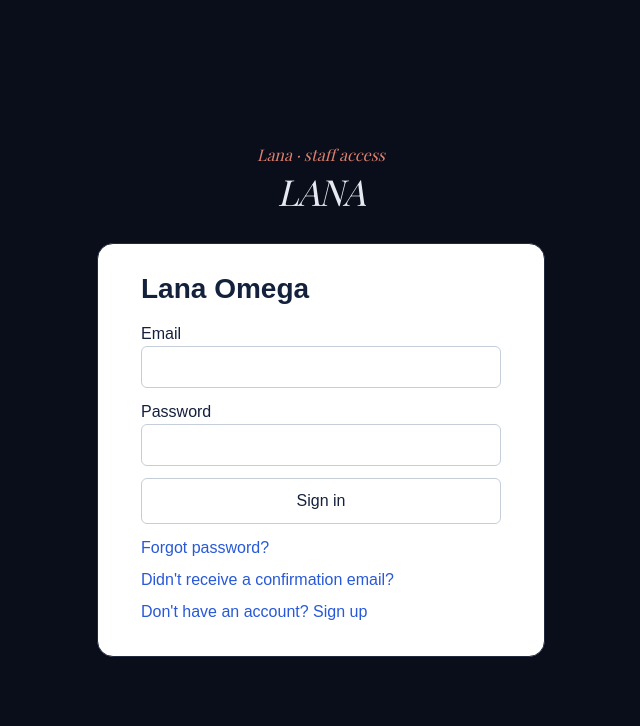
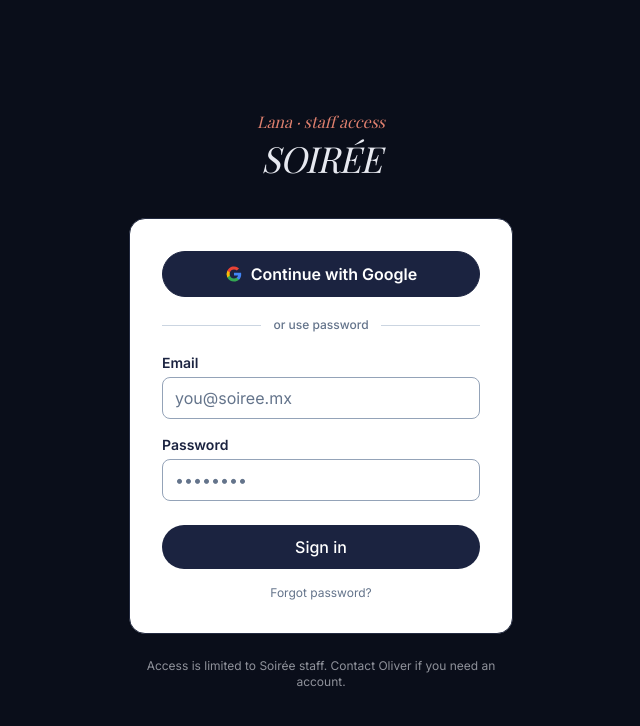
Before and after one commit to oliver7575-blip/lana-omega, a Next.js app: page /login in a window 1280 px wide. Shown: the top 726 px of the page, without its empty margins (319-959 px from the left). Built offline with nearby package versions, Linux system fonts and the light colour scheme; a web font is replaced by a local one.

Commit message:
Beta login page with Google sign-in
Beta login page with Google sign-in; plain-text maintenance reminders until the template is approved

```diff
--- /dev/null
+++ b/app/auth/callback/route.ts
@@ -0,0 +1,21 @@
+import { NextResponse } from 'next/server'
+import { createClient } from '@/lib/supabase/server'
+
+/** Google sign-in lands here: finish the session and check this person is hotel staff. */
+export async function GET(request: Request) {
+  const url = new URL(request.url)
+  const code = url.searchParams.get('code')
+  const back = (reason: string) => NextResponse.redirect(new URL(`/login?error=${reason}`, url.origin))
+  if (!code) return back('google_failed')
+
+  const supabase = await createClient()
+  const { data, error } = await supabase.auth.exchangeCodeForSession(code)
+  if (error || !data.user) return back('google_failed')
+
+  const { data: staff } = await supabase.from('staff_users').select('id').eq('auth_uid', data.user.id).maybeSingle()
+  if (!staff) {
+    await supabase.auth.signOut()
+    return back('no_access')
+  }
+  return NextResponse.redirect(new URL('/', url.origin))
+}
--- a/app/login/page.tsx
+++ b/app/login/page.tsx
@@ -1,78 +1,127 @@
 'use client'
 
-import { useState } from 'react'
-import { useRouter } from 'next/navigation'
+import { Suspense, useEffect, useState } from 'react'
+import { useRouter, useSearchParams } from 'next/navigation'
 import Link from 'next/link'
 import { createClient } from '@/lib/supabase/client'
 
-export default function LoginPage() {
+const ERRORS: Record<string, string> = {
+  google_failed: 'Google sign-in did not complete. Please try again.',
+  no_access: 'That Google account is not linked to any staff account. Ask your manager to add you.',
+}
+
+// Shown on the login page; set NEXT_PUBLIC_LOGIN_TITLE in Vercel to change it.
+const TITLE = process.env.NEXT_PUBLIC_LOGIN_TITLE || 'Soirée'
+const FOOTER = process.env.NEXT_PUBLIC_LOGIN_FOOTER || 'Access is limited to Soirée staff. Contact Oliver if you need an account.'
+
+function LoginForm() {
   const [email, setEmail] = useState('')
   const [password, setPassword] = useState('')
   const [error, setError] = useState<string | null>(null)
   const [loading, setLoading] = useState(false)
+  const [googleLoading, setGoogleLoading] = useState(false)
   const router = useRouter()
+  const params = useSearchParams()
+
+  useEffect(() => {
+    const e = params.get('error')
+    if (e) setError(ERRORS[e] ?? 'Sign-in failed.')
+  }, [params])
 
   async function handleSubmit(e: React.FormEvent) {
     e.preventDefault()
     setError(null)
     setLoading(true)
-
-    const supabase = createClient()
-    const { error } = await supabase.auth.signInWithPassword({ email, password })
-
+    const { error } = await createClient().auth.signInWithPassword({ email, password })
     setLoading(false)
-
     if (error) {
       setError(error.message)
       return
     }
-
     router.push('/')
     router.refresh()
   }
 
+  async function handleGoogle() {
+    setError(null)
+    setGoogleLoading(true)
+    const { error } = await createClient().auth.signInWithOAuth({
+      provider: 'google',
+      options: { redirectTo: `${window.location.origin}/auth/callback` },
+    })
+    if (error) {
+      setGoogleLoading(false)
+      setError(error.message)
+    }
+  }
+
   return (
-    <main style={{ maxWidth: 360, margin: '80px auto', fontFamily: 'sans-serif' }}>
-      <h1>Lana Omega</h1>
-      <form onSubmit={handleSubmit}>
-        <div style={{ marginBottom: 12 }}>
-          <label htmlFor="email">Email</label>
-          <br />
+    <main className="flex min-h-screen items-center justify-center bg-paper px-6">
+      <div className="w-full max-w-sm">
+        <div className="mb-10 text-center">
+          <p className="mb-1 font-display italic text-clay">Lana · staff access</p>
+          <h1 className="font-display text-4xl uppercase italic tracking-tight text-navy">{TITLE}</h1>
+        </div>
+        <form onSubmit={handleSubmit} className="rounded-2xl border border-line bg-white p-8 shadow-sm">
+          <button
+            type="button"
+            onClick={handleGoogle}
+            disabled={googleLoading}
+            className="mb-5 flex w-full items-center justify-center gap-2 rounded-full border border-[#1b2340] bg-[#1b2340] py-2.5 font-semibold text-white transition hover:border-[#c0574a] hover:bg-[#c0574a] disabled:opacity-60"
+          >
+            <svg width="18" height="18" viewBox="0 0 24 24" aria-hidden="true">
+              <path fill="#4285F4" d="M21.6 12.2c0-.7-.1-1.4-.2-2H12v3.9h5.4a4.6 4.6 0 0 1-2 3v2.5h3.3c1.9-1.8 2.9-4.4 2.9-7.4Z" />
+              <path fill="#34A853" d="M12 22c2.7 0 5-.9 6.7-2.4l-3.3-2.5c-.9.6-2.1 1-3.4 1a5.9 5.9 0 0 1-5.5-4.1H3.1v2.6A10 10 0 0 0 12 22Z" />
+              <path fill="#FBBC05" d="M6.5 14a6 6 0 0 1 0-3.9V7.5H3.1a10 10 0 0 0 0 9.1L6.5 14Z" />
+              <path fill="#EA4335" d="M12 5.9c1.5 0 2.8.5 3.8 1.5l2.9-2.8A9.7 9.7 0 0 0 3.1 7.5l3.4 2.6A5.9 5.9 0 0 1 12 5.9Z" />
+            </svg>
+            {googleLoading ? 'Redirecting…' : 'Continue with Google'}
+          </button>
+          <div className="mb-5 flex items-center gap-3 text-xs font-medium text-[#64748b]">
+            <span className="h-px flex-1 bg-[#cbd5e1]" />
+            <span>or use password</span>
+            <span className="h-px flex-1 bg-[#cbd5e1]" />
+          </div>
+          <label className="mb-1 block text-sm font-semibold text-[#1b2340]" htmlFor="email">Email</label>
           <input
             id="email"
             type="email"
+            required
+            autoComplete="email"
             value={email}
             onChange={(e) => setEmail(e.target.value)}
-            required
-            style={{ width: '100%', padding: 8 }}
+            placeholder="you@soiree.mx"
+            className="mb-4 w-full rounded-lg border border-[#94a3b8] bg-white px-3 py-2 text-[#1b2340] outline-none placeholder:text-[#64748b] focus:border-[#c0574a]"
           />
-        </div>
-        <div style={{ marginBottom: 12 }}>
-          <label htmlFor="password">Password</label>
-          <br />
+          <label className="mb-1 block text-sm font-semibold text-[#1b2340]" htmlFor="password">Password</label>
           <input
             id="password"
             type="password"
+            required
+            autoComplete="current-password"
             value={password}
             onChange={(e) => setPassword(e.target.value)}
-            required
-            style={{ width: '100%', padding: 8 }}
+            placeholder="••••••••"
+            className="mb-6 w-full rounded-lg border border-[#94a3b8] bg-white px-3 py-2 text-[#1b2340] outline-none placeholder:text-[#64748b] focus:border-[#c0574a]"
           />
-        </div>
-        {error && <p style={{ color: 'red' }}>{error}</p>}
-        <button type="submit" disabled={loading} style={{ width: '100%', padding: 10 }}>
-          {loading ? 'Signing in...' : 'Sign in'}
-        </button>
-      </form>
-      <p style={{ marginTop: 12 }}>
-        <Link href="/forgot-password">Forgot password?</Link>
-      </p>
-      <p style={{ marginTop: 4 }}>
-        <Link href="/resend-confirmation">Didn't receive a confirmation email?</Link>
-      </p>
-      <p style={{ marginTop: 4 }}>
-        <Link href="/signup">Don&apos;t have an account? Sign up</Link>
-      </p>
+          {error && <p className="-mt-3 mb-4 text-sm text-red-600">{error}</p>}
+          <button type="submit" disabled={loading} className="w-full rounded-full bg-ink py-2.5 font-medium text-white transition hover:bg-clay disabled:opacity-60">
+            {loading ? 'Signing in…' : 'Sign in'}
+          </button>
+          <p className="mt-4 text-center text-xs">
+            <Link href="/forgot-password" className="text-[#64748b] hover:text-[#c0574a]">Forgot password?</Link>
+          </p>
+        </form>
+        <p className="mt-6 text-center text-xs text-navy/60">{FOOTER}</p>
+      </div>
     </main>
   )
 }
+
+export default function LoginPage() {
+  return (
+    <Suspense>
+      <LoginForm />
+    </Suspense>
+  )
+}
--- a/components/AppFrame.tsx
+++ b/components/AppFrame.tsx
@@ -57,6 +57,8 @@ export default function AppFrame({ children }: { children: React.ReactNode }) {
   }, [bare, pathname])
 
   useEffect(() => setOpen(false), [pathname])
+
+  if (pathname.startsWith('/login')) return <>{children}</>
 
   if (bare) {
     return (
--- a/lib/maintenance-engine.ts
+++ b/lib/maintenance-engine.ts
@@ -402,9 +402,12 @@ export async function processReminder(
     await ctx.db.from('maintenance_reminders').update({ status: 'cancelled' }).eq('id', reminder.id)
     return { taskId: reminder.task_id, result: 'cancelled' }
   }
-  if (!ctx.whatsapp || !(await templateReady(ctx))) {
-    return { taskId: task.id, result: 'skipped', detail: 'WhatsApp template not approved yet' }
+  if (!ctx.whatsapp) {
+    return { taskId: task.id, result: 'skipped', detail: 'WhatsApp is not connected' }
   }
+  // Until Meta approves the template, reminders go out as plain text (only
+  // delivered if the staff member messaged the number in the last 24 hours).
+  const useTemplate = await templateReady(ctx)
 
   // Assign if nobody has it yet.
   const staffList = await loadStaff(ctx)
@@ -463,7 +466,8 @@ export async function processReminder(
     }
   }
 
-  const send = await sendMaintenanceTemplate(
+  const send = useTemplate
+    ? await sendMaintenanceTemplate(
         ctx.whatsapp.phoneNumberId,
         ctx.whatsapp.credentials,
         staff.phone,
@@ -475,6 +479,19 @@ export async function processReminder(
         },
         task.id,
         ctx.choice
+      )
+    : await sendWhatsAppMessage(
+        ctx.whatsapp.phoneNumberId,
+        ctx.whatsapp.credentials,
+        staff.phone,
+        [
+          `🔧 Hola ${staff.name.split(' ')[0]}, tienes una tarea:`,
+          `*#${task.task_code} ${task.title}*`,
+          `📍 ${task.location ?? '—'}`,
+          `🕒 ${formatDue(task.due_at, ctx.tz)}`,
+          '',
+          `Responde: *${task.task_code} ACEPTO*, *${task.task_code} TERMINADO* o *${task.task_code} AYUDA*`,
+        ].join('\n')
       )
 
   await ctx.db.from('maintenance_messages').insert({
@@ -509,7 +526,7 @@ export async function processReminder(
       updated_at: new Date().toISOString(),
     })
     .eq('id', task.id)
-  await logEvent(ctx, task.id, 'reminder_sent', `WhatsApp reminder sent to ${staff.name}`)
+  await logEvent(ctx, task.id, 'reminder_sent', `WhatsApp reminder sent to ${staff.name}${useTemplate ? '' : ' (plain text — template not approved yet)'}`)
 
   if (count >= MAX_REMINDERS && task.status !== 'in_progress') {
     await ctx.db
--- a/middleware.ts
+++ b/middleware.ts
@@ -34,6 +34,7 @@ export async function middleware(request: NextRequest) {
   const isResendConfirmationPage = request.nextUrl.pathname.startsWith('/resend-confirmation')
   const isWidgetTestPage = request.nextUrl.pathname.startsWith('/widget-test')
   const isApiRoute = request.nextUrl.pathname.startsWith('/api')
+  const isAuthCallback = request.nextUrl.pathname.startsWith('/auth/callback')
 
   const isPublicPage =
     isLoginPage ||
@@ -41,7 +42,8 @@ export async function middleware(request: NextRequest) {
     isForgotPasswordPage ||
     isResetPasswordPage ||
     isResendConfirmationPage ||
-    isWidgetTestPage
+    isWidgetTestPage ||
+    isAuthCallback
 
   if (!user && !isPublicPage && !isApiRoute) {
     const url = request.nextUrl.clone()
```
Lines whose indentation alone changed are shown as unchanged.
